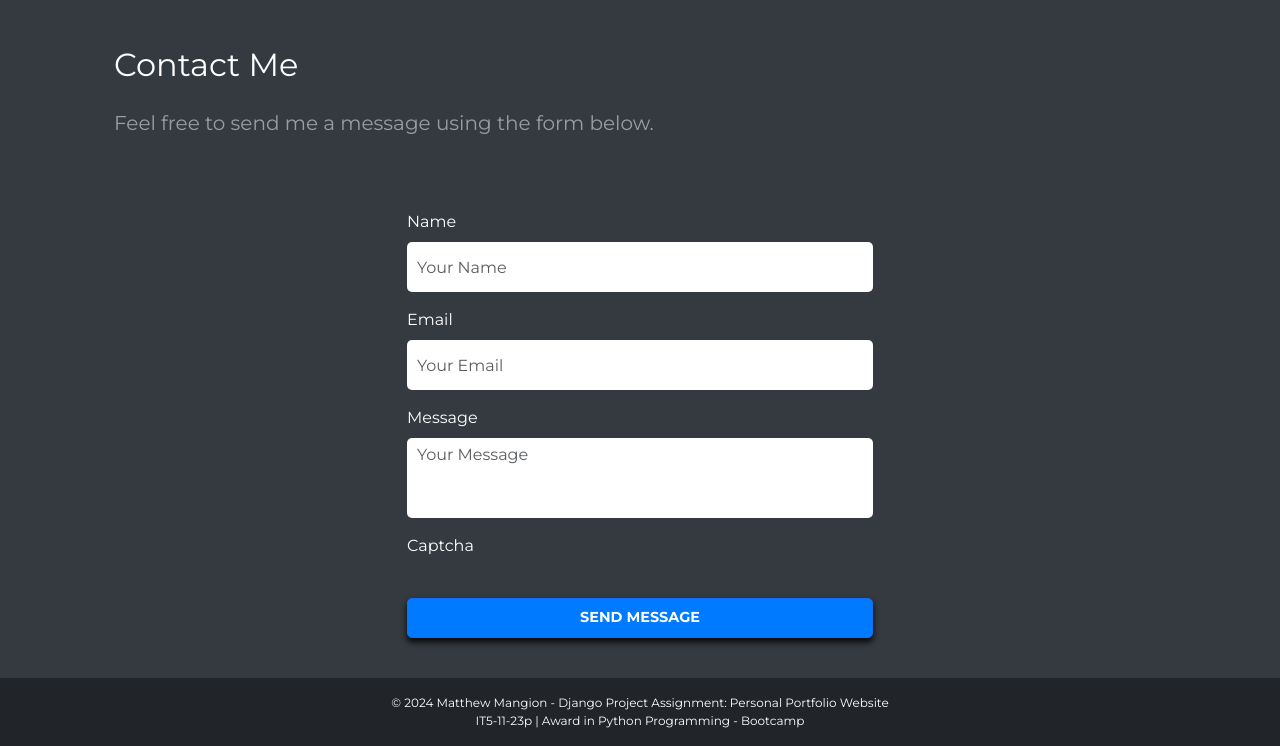
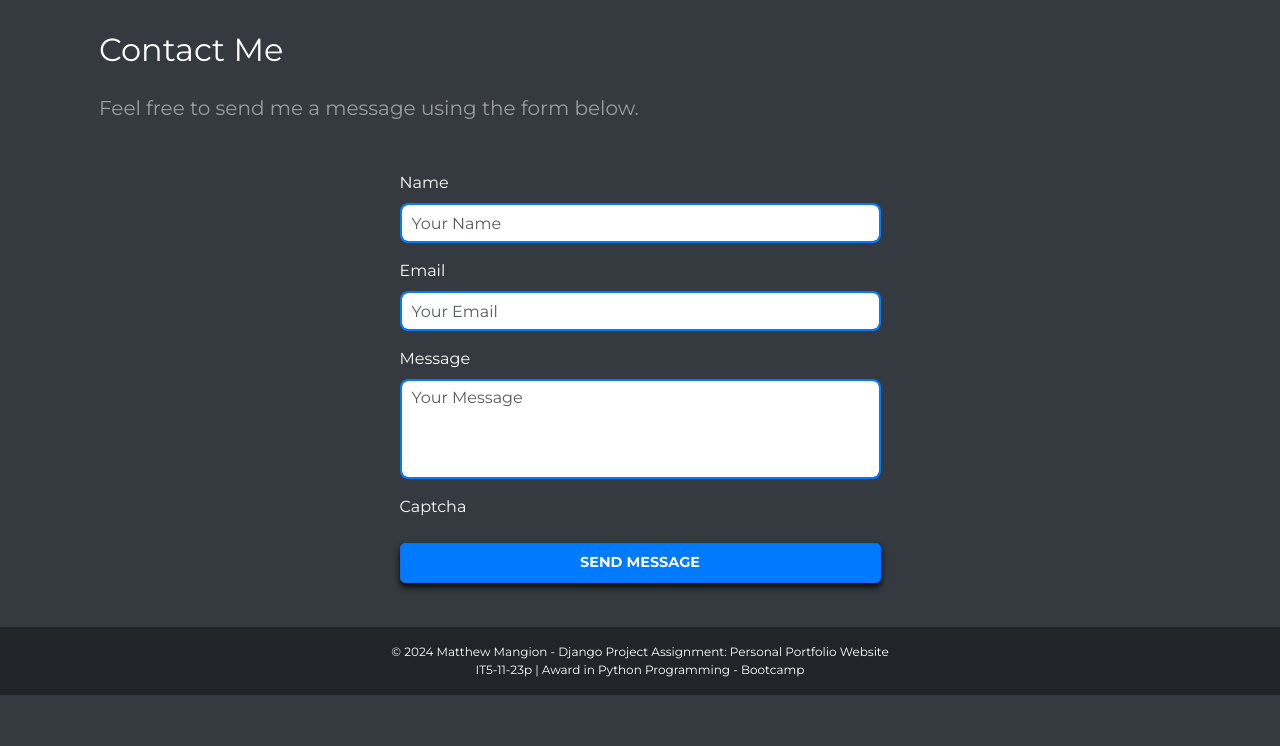
Before and after one commit to mattmang/personal_portfolio_website, a Django app: page /contact/ in a window 1280 px wide. Shown: the part 105-851 px from the top of the page. After the commit the page ends 800 px from the top, so only its background shows below. Run offline with Django 5.2, Linux system fonts and the light colour scheme.

Commit message:
Contact form, captcha & styling

```diff
--- a/portfolio_project/portfolio/forms.py
+++ b/portfolio_project/portfolio/forms.py
@@ -1,16 +1,22 @@
 from django import forms
 from .models import Contact
-from captcha.fields import CaptchaField
+from captcha.fields import CaptchaField, CaptchaTextInput
 
+class CustomCaptchaTextInput(CaptchaTextInput):
+    def __init__(self, attrs=None):
+        custom_attrs = {'style': 'padding: 10px; border: 2px solid #007bff; background-color: white; width: 30%; height: 50px; float: right;'}
+        if attrs:
+            custom_attrs.update(attrs)
+        super().__init__(custom_attrs)
 
 class ContactForm(forms.ModelForm):
-    captcha = CaptchaField()
+    captcha = CaptchaField(widget=CustomCaptchaTextInput())
 
     class Meta:
         model = Contact
-        fields = ['name', 'email', 'message', 'captcha']
+        fields = ['name', 'email', 'message','captcha']
         widgets = {
-            'name': forms.TextInput(attrs={'class': 'form-control', 'placeholder': 'Your Name'}),
-            'email': forms.EmailInput(attrs={'class': 'form-control', 'placeholder': 'Your Email'}),
-            'message': forms.Textarea(attrs={'class': 'form-control', 'placeholder': 'Your Message'}),
+            'name': forms.TextInput(attrs={'class': 'form-control', 'placeholder': 'Your Name', 'style': 'width: 100%; height: 40px;'}),
+            'email': forms.EmailInput(attrs={'class': 'form-control', 'placeholder': 'Your Email', 'style': 'width: 100%; height: 40px;'}),
+            'message': forms.Textarea(attrs={'class': 'form-control', 'placeholder': 'Your Message', 'style': 'width: 100%; height: 100px;'}),
         }
--- a/portfolio_project/portfolio/static/css/styles.css
+++ b/portfolio_project/portfolio/static/css/styles.css
@@ -220,38 +220,6 @@
 }
 
 /* ----------------- Contact Form Styling ----------------- */
-.custom-form {
-    max-width: 100%;        /* Ensures responsiveness */
-    width: 100%;            /* Fills its parent container */
-    max-height: 100%;
-    height: 60%;
-    font-size: 1.0rem;      /* Reduce font size */
-}
-
-.custom-form-bg-color {
-    background-color: #343a40;  /* Custom background color */
-    color: white;               /* Ensure text color contrasts well */
-
-}
-
-.custom-form input,
-.custom-form textarea {
-    padding: 5px 10px;      /* Reduce input field height */
-    font-size: 1.0rem;      /* Adjust font size */
-    height: 50px;           /* Set specific input height */
-    border-radius: 5px;
-    border: none;
-}
-
-.custom-form textarea {
-    height: 80px;           /* Reduce height for textarea */
-    resize: none;           /* Disable manual resizing */
-}
-
-.custom-form {
-    padding: 20px;          /* Reduced padding around the form */
-}
-
 .custom-form .btn {
     font-weight: bold;
     font-size: 0.9rem;
@@ -269,20 +237,39 @@
     transform: scale(1.05);             /* Slight zoom effect */
 }
 
-.custom-form .captcha {
-    font-size: 1.0rem;          /* Enlarge the CAPTCHA font */
-    font-weight: bold;          /* Make it bold for better visibility */
-    color: #ffffff;         /* White text for dark backgrounds */
-    letter-spacing: 2px;        /* Add spacing between characters */
+.custom-form input,
+.custom-form textarea {
+    padding: 5px 10px;      /* Reduce input field height */
+    font-size: 1.0rem;      /* Adjust font size */
+    height: 50px;           /* Set specific input height */
+    border-radius: 8px;
+    border: 2px solid #007bff;        /* Add a blue border */
+    resize: none;                       /* Disable manual resizing */
 }
 
-.custom-form .captcha img {
-    width: 50px;                /* Ensure the CAPTCHA image scales well */
-    height: 200px;               /* Enlarge the image if needed */
-    margin-bottom: 10px;        /* Add space below the image */
+.custom-form {
+    padding: 5px;          /* Reduced padding around the form */
 }
 
-.custom-form .captcha input {
-    font-size: 1rem;            /* Adjust input field font size */
-    padding: 8px;               /* Add padding for better usability */
+.custom-form-bg-color {
+    background-color: #343a40;  /* Controls contact form background color */
+    color: white;               /* Ensure text color contrasts well */
 }
+
+.custom-form .captcha {
+    font-size: 1.0rem;                  /* Enlarge the CAPTCHA font */
+    font-weight: bold;                  /* Make it bold for better visibility */
+    color: #ffffff;                   /* White text for dark backgrounds */
+    letter-spacing: 2px;                /* Add spacing between characters */
+    border: 2px solid #007bff;        /* Add a blue border */
+    border-radius: 8px;                 /* Rounded corners */
+    background-color: #f8f9fa;        /* Light gray background */
+    padding: 5px;                       /* Add some padding around the image */
+    box-shadow: 0 4px 6px rgba(0, 0, 0, 0.9); /* Add a subtle shadow */
+}
+
+.text-danger {
+    color: red;                   /* Adjust the color as needed */
+    font-size: 0.9rem;              /* Optional: Adjust the font size */
+    margin-top: 0.25rem;            /* Add spacing if required */
+}
--- a/portfolio_project/portfolio/templates/portfolio/contact.html
+++ b/portfolio_project/portfolio/templates/portfolio/contact.html
@@ -1,12 +1,10 @@
 {% extends 'portfolio/base.html' %}
 
-{{ form.captcha }}
 {% block content %}
 <div class="custom-form">
     <div class="container py-5 text center">
         <h2 class="mb-4 text-white">Contact Me</h2>
         <p class="lead text-white-50 mb-4">Feel free to send me a message using the form below.</p>
-        <br>
 
         <div class="row justify-content-center">
             <div class="col-lg-6 col-md-8">
@@ -19,12 +17,18 @@
                     <div class="mb-3">
                         <label for="{{ field.id_for_label }}" class="form-label text-white">{{ field.label }}</label>
                         {{ field }}
-                        {{ field.errors }}
+                        {% if field.errors %}
+                        <div class="text-danger mt-1">
+                            {% for error in field.errors %}
+                            {{ error }}
+                            {% endfor %}
+                        </div>
+                        {% endif %}
                     </div>
                     {% endfor %}
 
                     <!-- Button -->
-                    <button type="submit" class="btn btn-primary btn-lg w-100 mt-3">Send Message</button>
+                    <button type="submit" class="btn btn-primary btn-lg w-100">Send Message</button>
                 </form>
 
                 <!-- Display messages -->
--- a/portfolio_project/portfolio_project/settings.py
+++ b/portfolio_project/portfolio_project/settings.py
@@ -138,3 +138,8 @@
 EMAIL_USE_TLS = True
 EMAIL_HOST_USER = ''       # Your email address
 EMAIL_HOST_PASSWORD = ''           # Your email password (use an app password for Gmail)
+
+CAPTCHA_IMAGE_SIZE = (300, 50)          # Set the width and height (in pixels)
+CAPTCHA_FONT_SIZE = 50                  # Adjust the font size for the text
+CAPTCHA_BACKGROUND_COLOR = '#f0f0f0'    # Optional: Customize background color
+CAPTCHA_FOREGROUND_COLOR = '#000000'    # Optional: Customize text color
```
